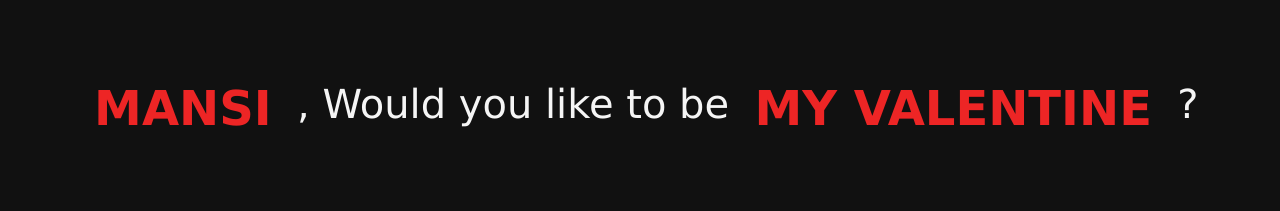
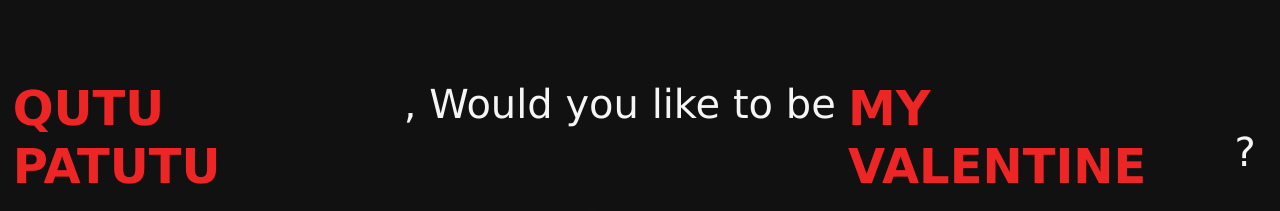
Before and after one commit to bkms1603/be-my-valentine, a website: page Pages/Page 4/ask.html in a window 1280 px wide. Shown: the top 211 px of the page. Drawn offline with nearby package versions, Linux system fonts and the light colour scheme.

Commit message:
Update ask.html

```diff
--- a/Pages/Page 4/ask.html
+++ b/Pages/Page 4/ask.html
@@ -27,7 +27,7 @@
 		<span></span>
     </div>
 
-    <h1>&nbsp<span class="red"><b> MANSI </b></span>&nbsp , Would you like to be &nbsp<span class="red"><b> MY VALENTINE </b></span>&nbsp ?</h1>
+    <h1>&nbsp<span class="red"><b> QUTU PATUTU </b></span>&nbsp , Would you like to be &nbsp<span class="red"><b> MY VALENTINE </b></span>&nbsp ?</h1>
     <div class="content">
 	    <img id="image" src="../Assets/handsome.gif">
         <div class="buttons">
```
